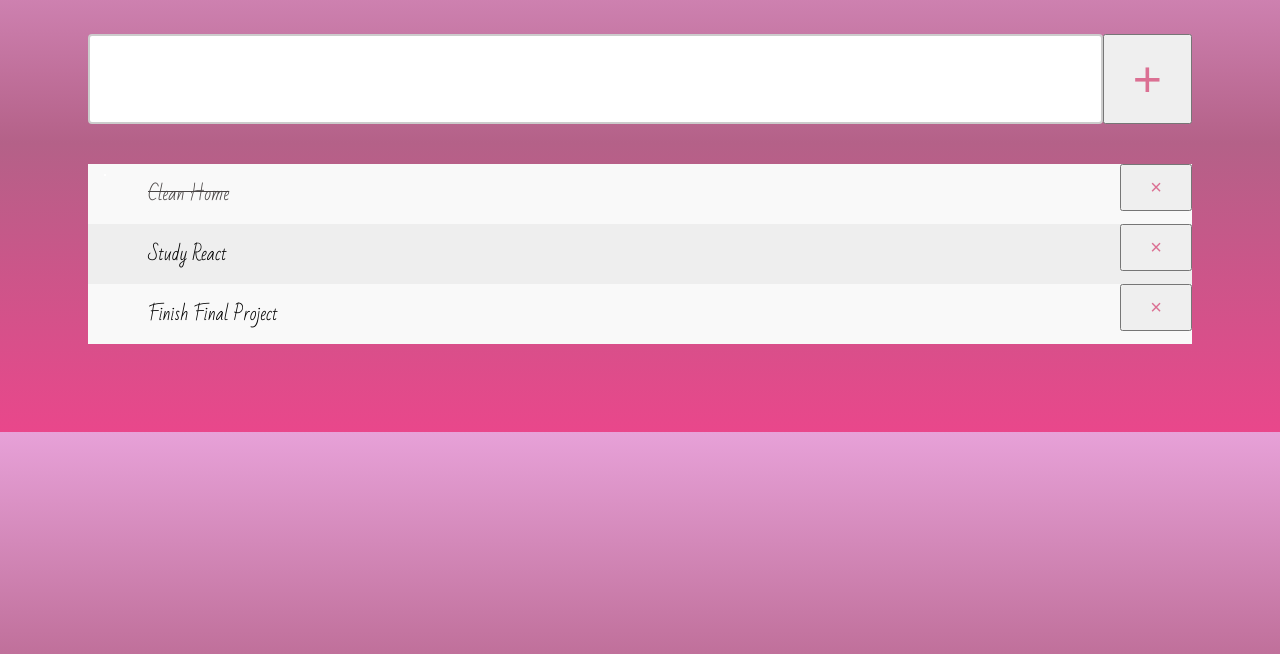
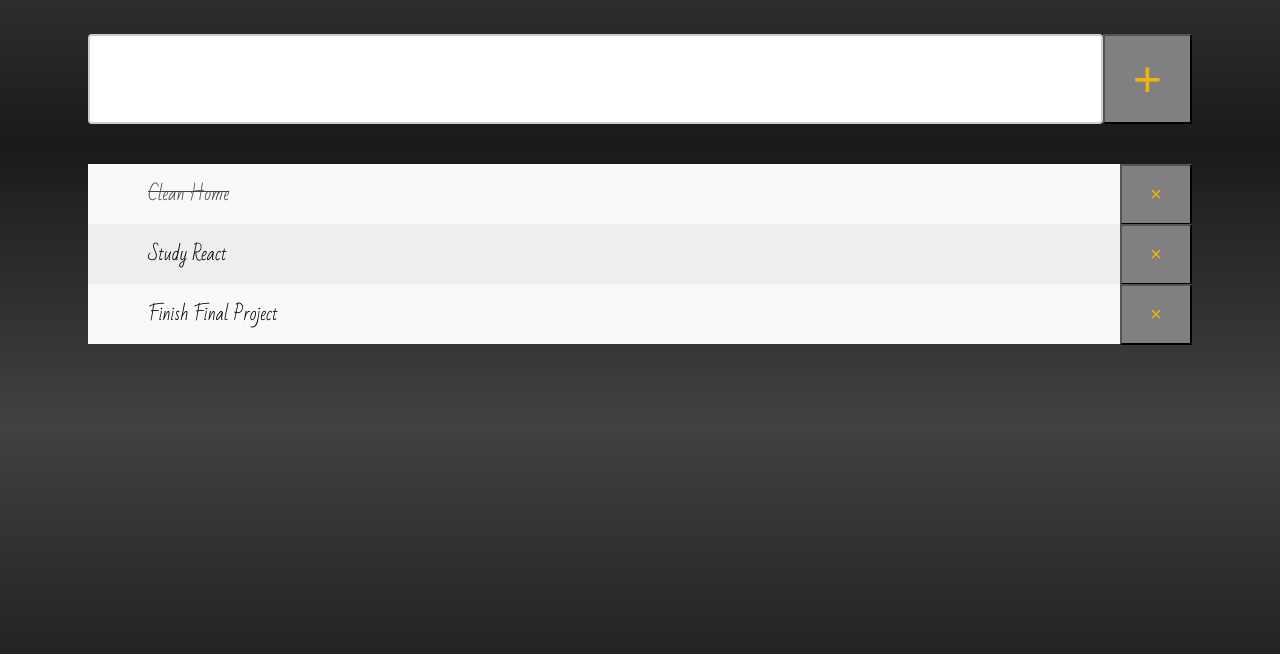
Before and after one commit to facn6/todo-GAS, a website: page index.html in a window 1280 px wide. Shown: the part 146-800 px from the top of the page. Drawn offline with Linux system fonts and the light colour scheme.

Commit message:
changed the color to grey and added tests

```diff
--- a/dom.js
+++ b/dom.js
@@ -44,8 +44,6 @@
         update(newState);
       });
       todoNode.appendChild(deleteButtonNode);
-
-
       return todoNode;
     };
 
@@ -65,8 +63,6 @@
        }else{
        var newObj=[{id:todoFunctions.generateId(), description:inputText, done:false}];
         newState=todoFunctions.addTodo(state,newObj)
-
-
        }
        newState=todoFunctions.sortTodos(newState,sortbyStatus);
        update(newState);
@@ -77,8 +73,6 @@
     function sortbyStatus(a, b) {
      return a.done-b.done;
     }
-
-
     // you should not need to change this function
     var update = function(newState) {
       state = newState;
--- a/style.css
+++ b/style.css
@@ -2,10 +2,7 @@
   body{
     min-height:100%;
     font-family: Bad Script;
-    background: #eba6df;  /* fallback for old browsers */
-
-    background: -webkit-linear-gradient(to bottom, rgb(223, 140, 216), rgb(224, 62, 162), rgb(233, 66, 158));  /* Chrome 10-25, Safari 5.1-6 */
-    background: linear-gradient(to bottom, rgb(231, 161, 216), rgb(180, 97, 136), rgb(233, 71, 139)); /* W3C, IE 10+/ Edge, Firefox 16+, Chrome 26+, Opera 12+, Safari 7+ */
+background: linear-gradient(to bottom, rgb(65, 63, 64), rgb(27, 26, 26), rgb(68, 65, 67)); /* W3C, IE 10+/ Edge, Firefox 16+, Chrome 26+, Opera 12+, Safari 7+ */
 
 
 }
@@ -88,9 +85,10 @@ h1{
     right: 0;
     top: 0;
     padding: 12px 16px 12px 16px;
-    color:palevioletred;
+    background-color: grey;
+    color:rgb(240, 179, 13);
     margin: 0;
-    padding:10px 28px;
+    padding:17px 28px;
     font-size: 20px;
     font-weight: normal;
   }
@@ -117,9 +115,10 @@ h1{
     font-size: 30px;
   }
       input[type="submit"]{
+       background-color: grey;
       position: relative;
       font-size: 50px;
-      color:palevioletred;
+      color:rgb(240, 179, 13);
       margin: 0;
       padding:10px 28px;
       font-weight: normal;
```
Also changed, not shown: tests/test.js (+34 -25 lines).
